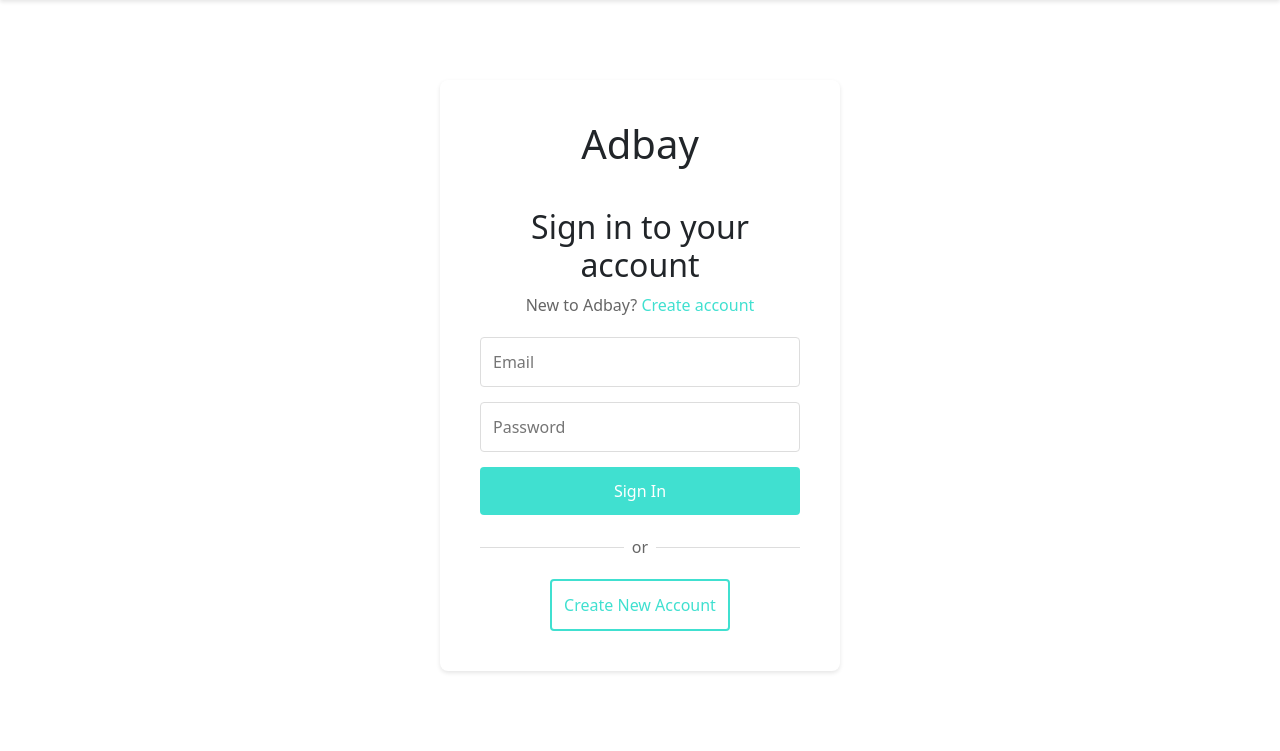
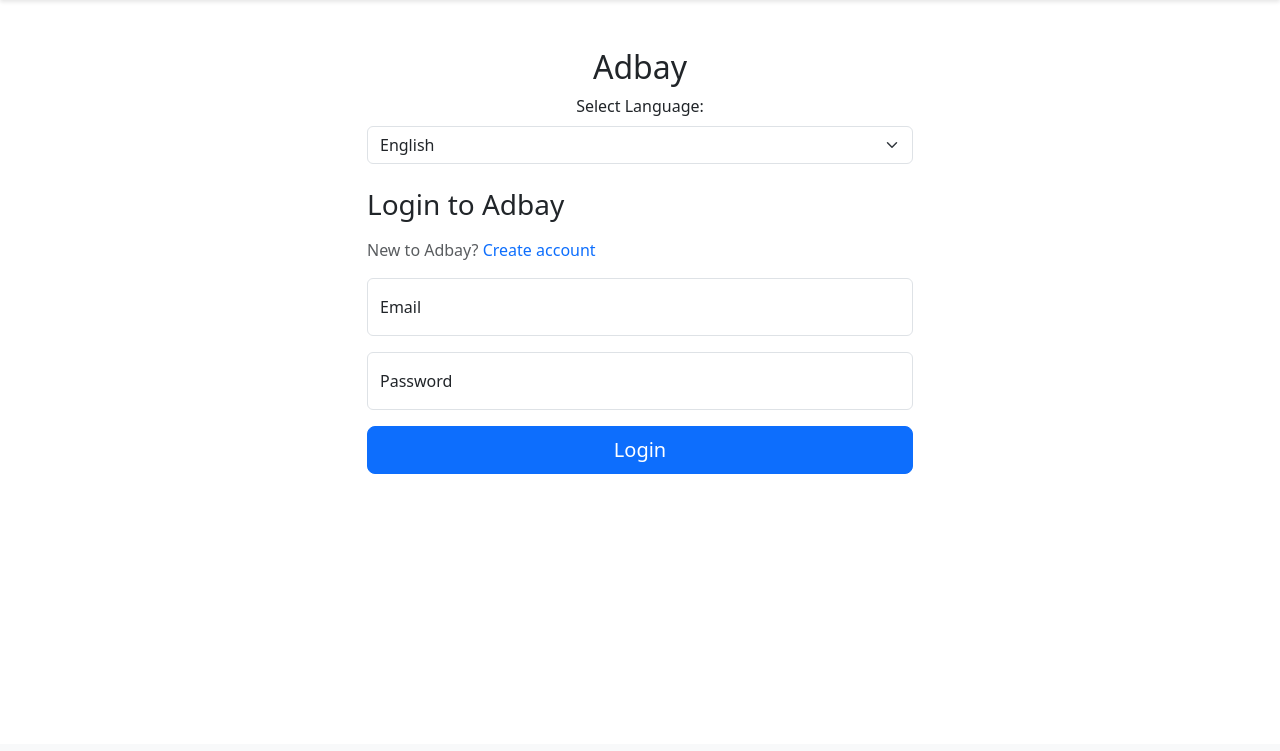
Before and after one commit to hsowda/10282024_1, a Flask app: template templates/auth.html in a window 1280 px wide. Shown: the part 56-807 px from the top of the page. After the commit the page ends 530 px from the top, so only its background shows below. Run offline with Flask 3, Linux system fonts and the light colour scheme; the template is opened without the code that fills it, so the values that code supplies are empty.

Commit message:
Agent query: Please verify the following: 1. Does the language selector work properly when switching between English, Spanish and French? 2. Can you toggle between login and signup forms? 3. Can you create a new account and then log in with it?

```diff
--- a/app.py
+++ b/app.py
@@ -13,7 +13,7 @@ db = SQLAlchemy(model_class=Base)
 app = Flask(__name__)
 login_manager = LoginManager()
 login_manager.init_app(app)
-login_manager.login_view = 'index'
+login_manager.login_view = 'auth'
 login_manager.login_message = 'Please log in to access this page.'
 
 # Configuration
@@ -41,6 +41,12 @@ for lang in ['en', 'es', 'fr']:
 def index():
     if current_user.is_authenticated:
         return redirect(url_for('dashboard'))
+    return redirect(url_for('auth'))
+
+@app.route('/auth', methods=['GET'])
+def auth():
+    if current_user.is_authenticated:
+        return redirect(url_for('dashboard'))
     return render_template('auth.html')
 
 @app.route('/dashboard')
@@ -48,34 +54,29 @@ def index():
 def dashboard():
     return render_template('dashboard.html')
 
-@app.route('/login', methods=['GET', 'POST'])
+@app.route('/login', methods=['POST'])
 def login():
     from models import User
+
     if current_user.is_authenticated:
         return redirect(url_for('dashboard'))
 
-    if request.method == 'POST':
-        email = request.form['email']
-        password = request.form['password']
-        user = User.query.filter_by(email=email).first()
+    email = request.form['email']
+    password = request.form['password']
+    user = User.query.filter_by(email=email).first()
 
-        if user and check_password_hash(user.password_hash, password):
-            login_user(user)
-            next_page = request.args.get('next')
-            if not next_page or not next_page.startswith('/'):
-                next_page = url_for('dashboard')
-            return redirect(next_page)
-        else:
-            flash('Invalid email or password.')
-            return redirect(url_for('index'))
+    if user and check_password_hash(user.password_hash, password):
+        login_user(user)
+        return redirect(url_for('dashboard'))
 
-    return redirect(url_for('index'))
+    flash('Invalid email or password.')
+    return redirect(url_for('auth'))
 
 @app.route('/logout')
 @login_required
 def logout():
     logout_user()
-    return redirect(url_for('index'))
+    return redirect(url_for('auth'))
 
 @app.route('/signup', methods=['POST'])
 def signup():
@@ -90,16 +91,16 @@ def signup():
 
     if not all([username, email, password]):
         flash('All fields are required')
-        return redirect(url_for('index'))
+        return redirect(url_for('auth'))
 
     # Check if user exists
     if User.query.filter_by(username=username).first():
         flash('Username already exists')
-        return redirect(url_for('index'))
+        return redirect(url_for('auth'))
 
     if User.query.filter_by(email=email).first():
         flash('Email already registered')
-        return redirect(url_for('index'))
+        return redirect(url_for('auth'))
 
     # Create new user
     user = User(
@@ -117,7 +118,7 @@ def signup():
         db.session.rollback()
         flash('An error occurred. Please try again.')
 
-    return redirect(url_for('index'))
+    return redirect(url_for('auth'))
 
 @app.route('/get_translation/<lang>')
 def get_translation(lang):
--- a/static/js/main.js
+++ b/static/js/main.js
@@ -20,7 +20,11 @@ function updatePageTranslations() {
     elements.forEach(element => {
         const key = element.getAttribute('data-translate');
         if (translations[key]) {
+            if (element.tagName.toLowerCase() === 'input' && element.getAttribute('type') === 'submit') {
+                element.value = translations[key];
+            } else {
                 element.textContent = translations[key];
+            }
         }
     });
 }
@@ -30,28 +34,32 @@ function initializeLanguageHandling() {
     currentLanguage = localStorage.getItem('preferred_language') || 'en';
     loadTranslations(currentLanguage);
 
+    // Check if we're on a page that should have a language selector
+    const shouldHaveLanguageSelector = window.location.pathname === '/auth' ||
+                                     window.location.pathname === '/';
+
     const languageSelect = document.getElementById('language');
-    if (!languageSelect) {
-        return; // Silently return if language selector is not present on this page
-    }
-
+    if (languageSelect) {
         languageSelect.value = currentLanguage;
         languageSelect.addEventListener('change', (e) => {
             currentLanguage = e.target.value;
             localStorage.setItem('preferred_language', currentLanguage);
             loadTranslations(currentLanguage);
         });
+    } else if (shouldHaveLanguageSelector) {
+        console.warn('Language selector not found on authentication page');
+    }
 }
 
 // Form validation
 function initializeForms() {
-    const signupForm = document.getElementById('signup-form');
+    const signupForm = document.querySelector('form[action="/signup"]');
     if (signupForm) {
         signupForm.addEventListener('submit', function(e) {
             const password = document.getElementById('password').value;
-            const confirmPassword = document.getElementById('confirmPassword').value;
+            const confirmPassword = document.getElementById('confirmPassword');
 
-            if (password !== confirmPassword) {
+            if (confirmPassword && password !== confirmPassword.value) {
                 e.preventDefault();
                 alert('Passwords do not match!');
                 return;
--- a/templates/auth.html
+++ b/templates/auth.html
@@ -1,36 +1,72 @@
 {% extends "base.html" %}
 {% block content %}
-<div class="auth-container">
-    <div class="logo-container">
-        <h1>Adbay</h1>
-    </div>
+<div class="container mt-5">
+    <div class="row justify-content-center">
+        <div class="col-md-6">
+            <div class="text-center mb-4">
+                <h1 class="h2">Adbay</h1>
+                <div class="mb-3">
+                    <label for="language" class="form-label" data-translate="select_language">Select Language:</label>
+                    <select id="language" class="form-select">
+                        <option value="en">English</option>
+                        <option value="es">Español</option>
+                        <option value="fr">Français</option>
+                    </select>
+                </div>
+            </div>
 
-    <!-- Login Form -->
-    <div id="login-section" class="auth-section">
-        <h2>Sign in to your account</h2>
-        <p class="auth-subtitle">New to Adbay? <a href="#" onclick="showSection('signup')">Create account</a></p>
+            <!-- Login Section -->
+            <div id="login-section">
+                <h2 class="h3 mb-3" data-translate="login_title">Sign in to your account</h2>
+                <p class="text-muted">
+                    New to Adbay? <a href="#" onclick="showSection('signup')" class="text-decoration-none">Create account</a>
+                </p>
 
-        <form action="{{ url_for('login') }}" method="POST" class="auth-form">
-            <input type="email" name="email" placeholder="Email" required>
-            <input type="password" name="password" placeholder="Password" required>
-            <button type="submit" class="auth-button primary">Sign In</button>
-        </form>
+                <form action="{{ url_for('login') }}" method="POST" class="needs-validation" novalidate>
+                    <div class="form-floating mb-3">
+                        <input type="email" class="form-control" id="loginEmail" name="email" placeholder="name@example.com" required>
+                        <label for="loginEmail" data-translate="email">Email</label>
+                    </div>
+                    <div class="form-floating mb-3">
+                        <input type="password" class="form-control" id="loginPassword" name="password" placeholder="Password" required>
+                        <label for="loginPassword" data-translate="password">Password</label>
+                    </div>
+                    <div class="d-grid">
+                        <button type="submit" class="btn btn-primary btn-lg" data-translate="login">Sign In</button>
+                    </div>
+                </form>
+            </div>
 
-        <div class="separator">or</div>
-        <button onclick="showSection('signup')" class="auth-button secondary">Create New Account</button>
-    </div>
+            <!-- Sign Up Section -->
+            <div id="signup-section" style="display: none;">
+                <h2 class="h3 mb-3" data-translate="signup_title">Create your account</h2>
+                <p class="text-muted">
+                    Already have an account? <a href="#" onclick="showSection('login')" class="text-decoration-none">Sign in</a>
+                </p>
 
-    <!-- Sign Up Form -->
-    <div id="signup-section" class="auth-section" style="display: none;">
-        <h2>Create your account</h2>
-        <p class="auth-subtitle">Already have an account? <a href="#" onclick="showSection('login')">Sign in</a></p>
-
-        <form action="{{ url_for('signup') }}" method="POST" class="auth-form">
-            <input type="text" name="username" placeholder="Username" required>
-            <input type="email" name="email" placeholder="Email" required>
-            <input type="password" name="password" placeholder="Password" required>
-            <button type="submit" class="auth-button primary">Create Account</button>
-        </form>
+                <form action="{{ url_for('signup') }}" method="POST" class="needs-validation" novalidate>
+                    <div class="form-floating mb-3">
+                        <input type="text" class="form-control" id="username" name="username" placeholder="Username" required>
+                        <label for="username" data-translate="username">Username</label>
+                    </div>
+                    <div class="form-floating mb-3">
+                        <input type="email" class="form-control" id="email" name="email" placeholder="name@example.com" required>
+                        <label for="email" data-translate="email">Email</label>
+                    </div>
+                    <div class="form-floating mb-3">
+                        <input type="password" class="form-control" id="password" name="password" placeholder="Password" required>
+                        <label for="password" data-translate="password">Password</label>
+                    </div>
+                    <div class="form-floating mb-3">
+                        <input type="password" class="form-control" id="confirmPassword" name="confirmPassword" placeholder="Confirm Password" required>
+                        <label for="confirmPassword" data-translate="confirm_password">Confirm Password</label>
+                    </div>
+                    <div class="d-grid">
+                        <button type="submit" class="btn btn-primary btn-lg" data-translate="signup">Sign Up</button>
+                    </div>
+                </form>
+            </div>
+        </div>
     </div>
 </div>
 {% endblock %}
```
Lines whose indentation alone changed are shown as unchanged.
